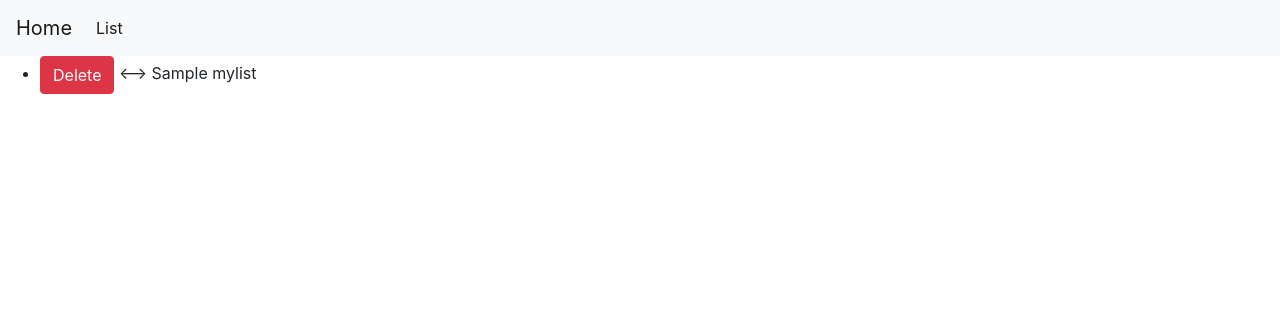
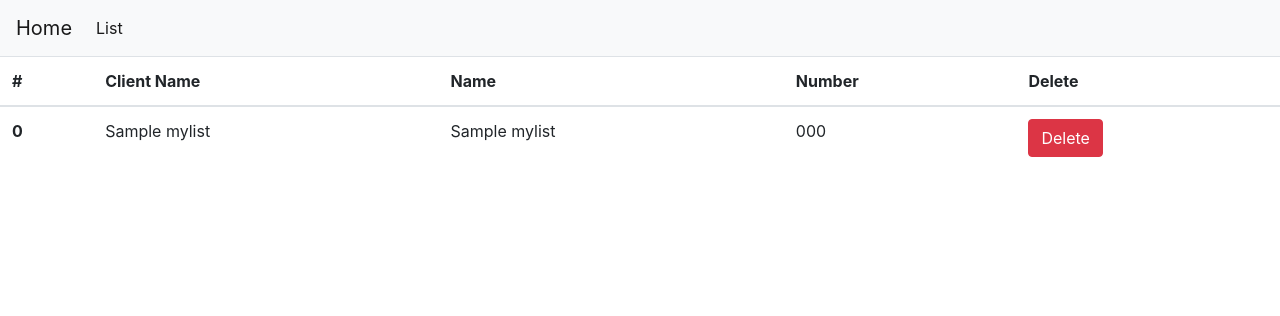
Before and after one commit to Grinch101/flask-crm, a Flask app: template templates/list.html in a window 1280 px wide. Shown: the top 316 px of the page. Run offline with Flask 2, Linux system fonts and the light colour scheme; the template is opened without the code that fills it: most values are stand-ins (such as "Sample title", 1, 10 or a date in 2020); some libraries are stand-ins or nearby versions.

Commit message:
add table tab

```diff
--- a/app.py
+++ b/app.py
@@ -5,6 +5,16 @@ app = Flask(__name__)
 app.config['SECRET_KEY'] = 'key'
 
 ## View Function ##############
+
+#  injecting variables
+@app.context_processor
+def inject_enumerate():
+    return dict(enumerate=enumerate,
+                list = list,
+                range = range,
+                len = len)
+
+
 
 phonebook = Contact()
 @app.route('/', methods=['POST', "GET"])
@@ -26,7 +36,7 @@ def saved():
     return redirect(url_for('index'))
 
 
-@app.route('/table' , methods=["GET"])
+@app.route('/table' , methods=["GET","POST"])
 def table():
 
     show_list = phonebook.GetAll()
@@ -36,18 +46,12 @@ def table():
 @app.route('/delete' , methods=["GET","POST"])
 def delete():
 
-    for i in phonebook.GetAll():
-        if i == request.form[i]:
-            phonebook.delete(i)
-
-
+    db = phonebook.GetAll()
+    index = request.form.get("DELETE")
+    index = int(index)
+    val = db[index]
+    phonebook.delete(val)
     return redirect(url_for('table'))
-
-
-
-
-
-
 
 
 if __name__ == "__main__":
--- a/templates/list.html
+++ b/templates/list.html
@@ -2,20 +2,35 @@
 
 {% block content %}
 
-<ul>
-{% for i in mylist %}
-
-<form name="delete-form" method="POST" action="{{url_for('delete')}}">
-<li>
-<button name="{{i}}" value="{{i}}" type="button" class="btn btn-danger">Delete</button> <-->  {{i}}
-</li>
-</form>
 
 
-
-{% endfor %}
-</ul>
-
-
+<table class="table">
+  <thead>
+    <tr>
+      <th scope="col">#</th>
+      <th scope="col">Client Name</th>
+      <th scope="col">Name</th>
+      <th scope="col">Number</th>
+      <th scope="col">Delete</th>
+    </tr>
+  </thead>
+  <tbody>
+    <tr>
+    <form method="POST" action="{{ url_for('delete') }}" >
+    {% for i in range(len(mylist)) %}
+      <th scope="row">{{i}}</th>
+      <td>{{mylist[i]['client_name']}}</td>
+      <td>{{mylist[i]['name']}}</td>
+      <td>{{mylist[i]['phone']}}</td>
+      <td>
+        <button
+        name="DELETE"
+        value={{i}}
+        type="button"
+        class="btn btn-danger">Delete</button>
+    </tr>
+   {% endfor %}</form></td>
+  </tbody>
+</table>
 
 {% endblock content %}
```
Also changed, not shown: 1 other file.
